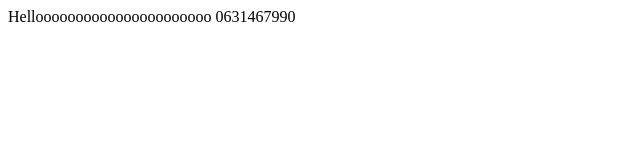
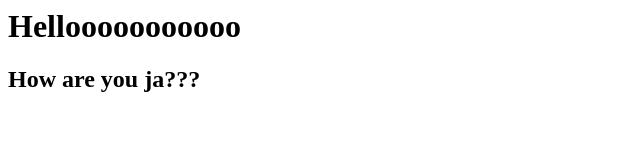
Before and after one commit to maisungwp/w701.github.io, a plain HTML site: page index.html in a window 1280 px wide. Shown: the whole page, without its empty margins (0-640 px from the left). Drawn offline with Linux system fonts and the light colour scheme.

Commit message:
edit index

```diff
--- a/index.html
+++ b/index.html
@@ -1,10 +1,14 @@
 <html>
     <head>
 
+
+
+
     </head>
     <body>
-        Helloooooooooooooooooooooo
-        0631467990
+        <h1>Hellooooooooooo </h1>
+        <h2>How are you ja???</h2>
+
 
     </body>
 
```
